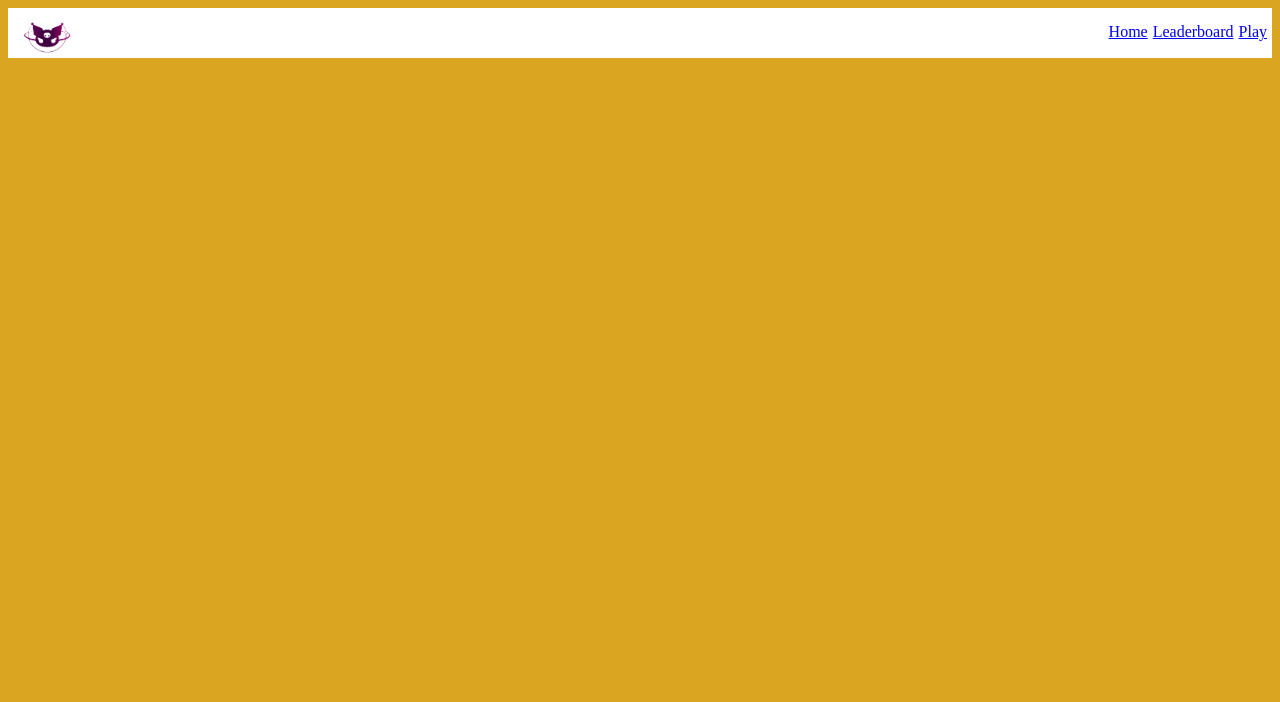
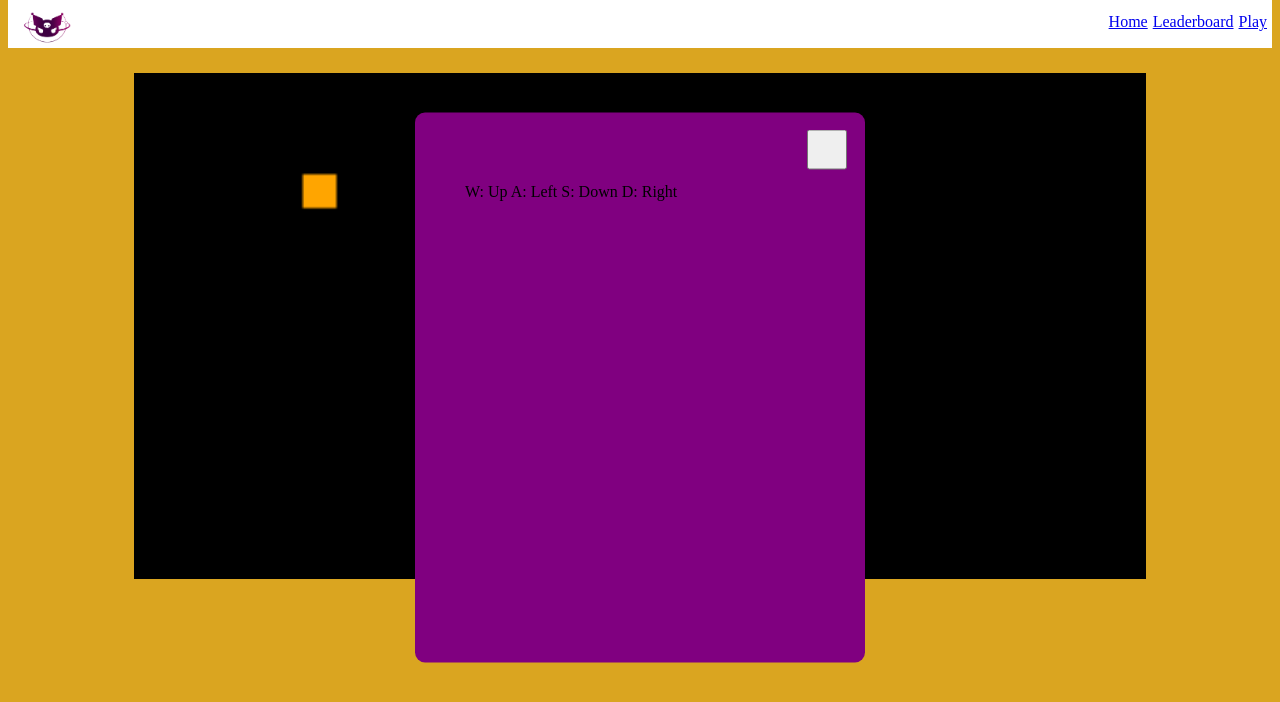
Before and after one commit to randomlysado/Game-Website, a plain HTML site: page HTML/game.html in a window 1280 px wide. Drawn offline with Linux system fonts and the light colour scheme.

Commit message:
Started Development On Game Area

```diff
--- a/CSS/style.css
+++ b/CSS/style.css
@@ -2,10 +2,12 @@ body{
     background-color: goldenrod;
 
 }
-.Nav-Bar{
+#Nav-Bar{
     background-color: white;
     display:flex;
+    margin-top: -10px;
     min-height: 50px;
+    width: auto;
 }
 .Logo{
     max-width: 100px;
@@ -15,19 +17,19 @@ body{
     margin-top: 15px;
     width:100%;
 }
-.Home-bttn{
+#Home-bttn{
     float: right;
     max-width: auto;
     max-height: 40px;
     margin-right: 5px;
 }
-.Leaderboard-bttn{
+#Leaderboard-bttn{
     float: right;
     max-width: auto;
     max-height: 40px;
     margin-right: 5px;
 }
-.Play-bttn{
+#Play-bttn{
      float: right;
     max-width: auto;
     max-height: 40px;
@@ -77,5 +79,53 @@ td,th{
 .PlayerRow, td{
     height: 35px;
     font-size: normal;
-    background-color: rgb(145, 30, 145);
+    background-color: #911e91;
 }
+
+
+#game-canvas{
+    margin-top: 25px;
+    width: 80%;
+    display: flex;
+    justify-self: center;
+}
+
+#controlHintBox{
+   width: 450px;
+    height: 550px;
+   position: fixed;
+    top: 45%;
+    left: 50%;
+      border-radius: 10px;
+    transform: translate(-50%, -45%);
+    display: flex;
+    background-color: purple;
+    justify-content: center;
+}
+.ControlHints{
+    width: 350px;
+    height: 450px;
+    resize: none;
+    font: bold;
+
+     margin-top: 70px;
+     background-color: transparent;
+     border: transparent;
+
+}
+#closeHintBox{
+
+
+    height: 40px;
+    width: 40px;
+     position: fixed;
+     top: 3%;
+    left: 87%;
+    display: flex;
+    justify-content: center;
+}
+.closeHintBoxText
+{
+    font-size: 30px;
+    font-weight: bold;
+}
--- a/HTML/game.html
+++ b/HTML/game.html
@@ -4,21 +4,39 @@
     <meta charset="UTF-8">
     <meta name="viewport" content="width=device-width, initial-scale=1.0">
         <link rel="stylesheet" href="/CSS/style.css">
-    <title>Document</title>
+    <title> Game In Progress</title>
 </head>
     <body>
-        <div class="Nav-Bar">
+        <div id="Nav-Bar">
             <img class="Logo" src="/images/Kurami.png">
             <div class="Nav-bttns">
-                <a class="Play-bttn" href="game.html">Play</a>
-                <a class="Leaderboard-bttn" href="leaderboard.html"> Leaderboard</a>
-                <a  class="Home-bttn" href="/index.html">Home</a>
+                <a id="Play-bttn" href="game.html">Play</a>
+                <a id="Leaderboard-bttn" href="leaderboard.html"> Leaderboard</a>
+                <a  id="Home-bttn" href="/index.html">Home</a>
             </div>
         </div>
-        <canvas id="GameSpace">
+            <canvas id="game-canvas" width="" height="">
+            </canvas>
+            <div id="controlHintBox">
+                <button id="closeHintBox">
 
-        </canvas>
+                </button>
+                <p class="ControlHints">
+                W: Up
+                A: Left
+                S: Down
+                D: Right
+                </p>
+
+            </div>
+
+
+
+        <script src="/JavaScript/main.js"></script>
+        <script src="/JavaScript/input.js"></script>
+        <script src="/JavaScript/game.js"></script>
+        <script src="/JavaScript/ref.js"></script>
 
     </body>
-    <script src="/JavaScript/main.js"></script>
+
 </html>
--- /dev/null
+++ b/JavaScript/game.js
@@ -0,0 +1,28 @@
+
+const p1 = new Player();
+
+
+
+closeHintBox.addEventListener('click', () =>{
+controlHintBox.style.visibility = 'hidden';
+});
+
+
+
+
+let lastTime = 0;
+function draw(currentTime){
+    let deltatime = currentTime - lastTime;
+    lastTime= currentTime;
+        if(deltatime >100){
+            deltatime = 100;
+        }
+    requestAnimationFrame(draw);
+    p1.move(deltatime);
+    ctx.fillStyle = 'black';
+    ctx.fillRect(0, 0, gameCanvas.clientWidth, gameCanvas.clientHeight); //(X, Y, Width, Height)
+    p1.draw();
+};
+
+
+requestAnimationFrame(draw);
--- /dev/null
+++ b/JavaScript/input.js
@@ -0,0 +1,53 @@
+const keys = new Map(); // Holds all keys used
+window.addEventListener("keydown", function(event){
+    keys.set(event.code,true); //Adds pressed keys to keys and sets to true
+})
+window.addEventListener("keyup", function(event){
+    keys.set(event.code,false); // sets key in keys to false
+})
+class Player{
+    X = 50; // Player X Postion
+    Y = 30; //Player Y Position
+    speed = 100; //keep 45
+    move(deltatime){
+        const movement = (this.speed *deltatime)/1000;
+
+
+        if(keys.get('KeyW')){
+            if(this.Y <= 0)
+                return
+            this.Y -= movement;
+        }
+          if(keys.get('KeyS')){
+              if(this.Y >= 140)
+                return
+            this.Y += movement;
+        }
+        if(keys.get('KeyA')){
+              if(this.X <= 0)
+                return
+            this.X -= movement;
+        }
+
+        if(keys.get('KeyD')){
+              if(this.X >= 290)
+                return
+            this.X += movement;
+        }
+           if(keys.get('KeyTab')){
+  console.log(keys);
+           }
+       if(keys.get('KeyF')){
+       this.OpenMenu();
+        }
+    }
+ draw(){
+    ctx.fillStyle = 'orange';
+    ctx.fillRect(this.X , this.Y, 10, 10);
+    }
+    OpenControls(){
+
+            controlHintBox.style.visibility = 'visible';
+
+    }
+};
--- a/JavaScript/main.js
+++ b/JavaScript/main.js
@@ -1 +1,6 @@
-console.log("Functions")
+window.addEventListener('resize', () => {
+    gameCanvas.clientWidth = window.innerWidth;
+    gameCanvas.clientHeight = window.innerHeight;
+    navBar.clientWidth =window.innerWidth;
+    console.log("Called");
+})
--- /dev/null
+++ b/JavaScript/ref.js
@@ -0,0 +1,12 @@
+const gameCanvas = document.getElementById('game-canvas');
+
+const controlHintBox = document.getElementById('controlHintBox');
+const closeHintBox = document.getElementById('closeHintBox');
+
+const ctx = gameCanvas.getContext('2d');
+
+
+const navBar = document.getElementById('Nav-Bar');
+const leaderBoardBttn = document.getElementById('Leaderboard-bttn');
+const homeBttn = document.getElementById('Home-bttn');
+const playBttn = document.getElementById('Play-bttn');
```
Also changed, not shown: HTML/leaderboard.html (+6 -4 lines), index.html (+6 -4 lines).
